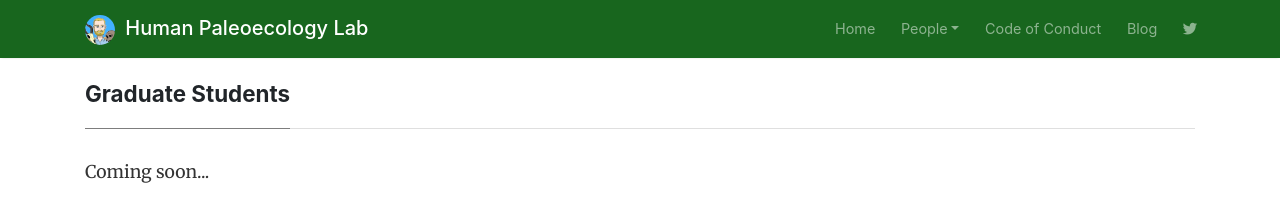
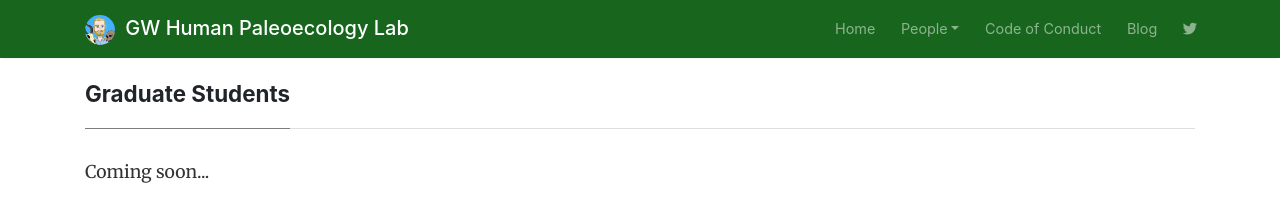
Before and after one commit to wabarr/PAPER, a Jekyll site: the page built from grad-students.md, in a window 1280 px wide. Shown: the top 210 px of the page. Built offline with Jekyll 4.4.1, drawn with Linux system fonts in a browser that asks for light colours; nearby versions of some CDN libraries; comment, search, counter and statistics services are not loaded.

```diff
--- a/_config.yml
+++ b/_config.yml
@@ -1,6 +1,6 @@
-name: Human Paleoecology Lab
+name: GW Human Paleoecology Lab
 description: ""
-meta_description: "Human Paleoecology Lab George Washington University - Andrew Barr"
+meta_description: "Human Paleoecology Lab George Washington University - W. Andrew Barr"
 logo: 'assets/images/barr_avatar.jpg'
 favicon: ''
 baseurl: ''
```
